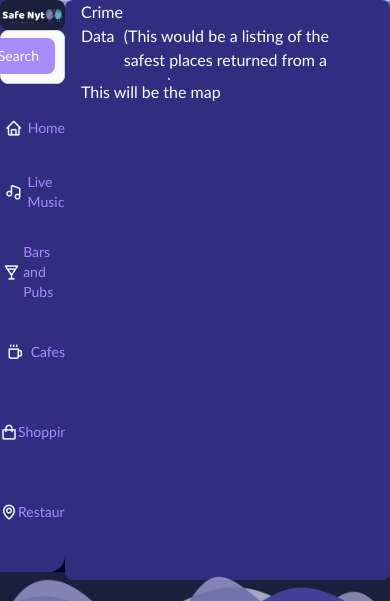
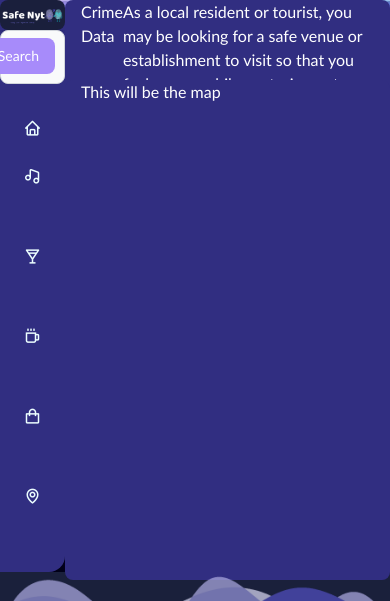
Before and after one commit to ceca24/Project-Safe-Nyt, a plain HTML site: page index.html in a window 390 px wide. Shown: the top 601 px of the page. Drawn offline with nearby package versions, Linux system fonts and the light colour scheme; some packages are replaced by stand-ins of ours.

Commit message:
added tailwinds responsive classes

```diff
--- a/index.html
+++ b/index.html
@@ -18,7 +18,7 @@
 <!--top of the sidenav with logo-->
 <div class="">
   <div class="">
-      <div class="flex flex-col w-1/6 bg-indigo-900 rounded-r-2xl w-1/6">
+      <div class="flex flex-col w-1/6 bg-indigo-900 rounded-r-2xl w-1/6 md:">
         <div class="flex items-center justify-center w-cover shadow-md ">
           <h1 class="text-3xl uppercase text-indigo-500  "></h1>
           <img src="/assets/safenyt2.jpg" width="screen" height="full" class="rounded-lg">
@@ -44,40 +44,40 @@
 <!--sidenav-->
 <ul class="flex flex-col py-5">
 <li>
-  <a href="/index.html" class="flex flex-row items-center h-30 transform hover:translate-x-5 transition-transform ease-in duration-200
+  <a href="/index.html" class="flex max-lg:flex-row max-md:flex-row max-sm:flex-col items-center h-30 transform hover:translate-x-5 transition-transform ease-in duration-200
   text-violet-400 hover:text-cyan-100">
     <span class="inline-flex items-center justify-center h-12 w-12 text-lg text-cyan-50"><i class="bx bx-home"></i></span>
-    <span class="text-sm font-medium">Home</span></a>
+    <span class="text-sm font-medium max-sm:hidden">Home</span></a>
 </li>
 <li>
-  <a href="https://tinyurl.com/musicnearme" class="flex flex-row items-center h-20 transform hover:translate-x-5 transition-transform ease-in duration-200
+  <a href="https://tinyurl.com/musicnearme" class="flex max-lg:flex-row max-md:flex-row max-sm:flex-col items-center h-20 transform hover:translate-x-5 transition-transform ease-in duration-200
   text-violet-400 hover:text-cyan-100">
     <span class="inline-flex items-center justify-center h-12 w-12 text-lg text-cyan-50"><i class="bx bx-music"></i></span>
-    <span class="text-sm font-medium">Live Music</span></a>
+    <span class="text-sm font-medium  max-sm:hidden">Live Music</span></a>
 </li>
 <li>
-  <a href="https://tinyurl.com/barsandpubsnearme" class="flex flex-row items-center h-20 transform hover:translate-x-5 transition-transform ease-in duration-200
+  <a href="https://tinyurl.com/barsandpubsnearme" class="flex max-lg:flex-row max-md:flex-row max-sm:flex-col items-center h-20 transform hover:translate-x-5 transition-transform ease-in duration-200
    text-violet-400 hover:text-cyan-100">
     <span class="inline-flex items-center justify-center h-12 w-12 text-lg text-cyan-50"><i class="bx bx-drink"></i></span>
-    <span class="text-sm font-medium">Bars and Pubs</span></a>
+    <span class="text-sm font-medium max-sm:hidden">Bars and Pubs</span></a>
 </li>
 <li>
-  <a href="https://tinyurl.com/cafesnearme" class="flex flex-row items-center h-20 transform hover:translate-x-5 transition-transform ease-in duration-200
+  <a href="https://tinyurl.com/cafesnearme" class="flex max-lg:flex-row max-md:flex-row max-sm:flex-col items-center h-20 transform hover:translate-x-5 transition-transform ease-in duration-200
    text-violet-400 hover:text-cyan-100">
     <span class="inline-flex items-center justify-center h-12 w-12 text-lg text-cyan-50"><i class="bx bx-coffee"></i></span>
-    <span class="text-sm font-medium">Cafes</span></a>
+    <span class="text-sm font-medium max-sm:hidden">Cafes</span></a>
 </li>
 <li>
-  <a href="https://tinyurl.com/shoppingnearme" class="flex flex-row items-center h-20 transform hover:translate-x-5 transition-transform ease-in duration-200
+  <a href="https://tinyurl.com/shoppingnearme" class="flex max-lg:flex-row max-md:flex-row max-sm:flex-col items-center h-20 transform hover:translate-x-5 transition-transform ease-in duration-200
   text-violet-400 hover:text-cyan-100">
     <span class="inline-flex items-center justify-center h-12 w-12 text-lg text-cyan-50"><i class="bx bx-shopping-bag"></i></span>
-    <span class="text-sm font-medium">Shopping</span></a>
+    <span class="text-sm font-medium max-sm:hidden">Shopping</span></a>
 </li>
 <li>
-  <a href="https://tinyurl.com/restaurantssnearme" class="flex flex-row items-center h-20 transform hover:translate-x-5 transition-transform ease-in duration-200
+  <a href="https://tinyurl.com/restaurantssnearme" class="flex max-lg:flex-row max-md:flex-row max-sm:flex-col items-center h-20 transform hover:translate-x-5 transition-transform ease-in duration-200
    text-violet-400 hover:text-cyan-100">
     <span class="inline-flex items-center justify-center h-12 w-12 text-lg text-cyan-50"><i class="bx bx-map"></i></span>
-    <span class="text-sm font-medium">Restaurants</span></a>
+    <span class="text-sm font-medium max-sm:hidden">Restaurants</span></a>
 </li>
 </ul>
 
@@ -88,9 +88,9 @@
 <header class="container mx-auto absolute top-0 right-0
 h-1/4 w-5/6 flex flex-row rounded-lg
 px-4 bg-indigo-900
-text-white">
+text-white ">
 <h1>Crime Data</h1>
-<br>(This would be a listing of the safest places returned from a query.)
+<p>As a local resident or tourist, you may be looking for a safe venue or establishment to visit so that you feel secure while venturing out on the town in an unfamiliar location.
 </p>
 </header>
 
```
